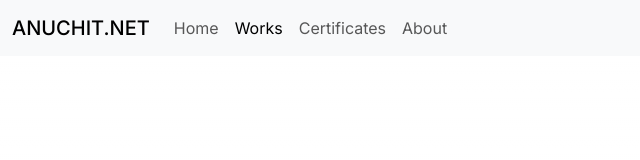
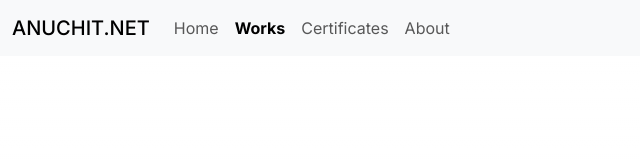
Before and after one commit to mrnu123/portfolio, a Next.js app: page /works in a window 1280 px wide. Shown: the top 160 px of the page, without its empty margins (0-640 px from the left). Built offline with nearby package versions, Linux system fonts and the light colour scheme.

Commit message:
change (navbar) : change font weight of active menu

```diff
--- a/src/app/components/navigation/navbar/index.tsx
+++ b/src/app/components/navigation/navbar/index.tsx
@@ -2,6 +2,7 @@
 
 import { usePathname } from "next/navigation";
 
+import './style.css';//
 const Navbar = () => {
 
   const pathname = usePathname();
--- /dev/null
+++ b/src/app/components/navigation/navbar/style.css
@@ -0,0 +1,4 @@
+.nav-link.active {
+    font-weight: bold;
+
+}
```
